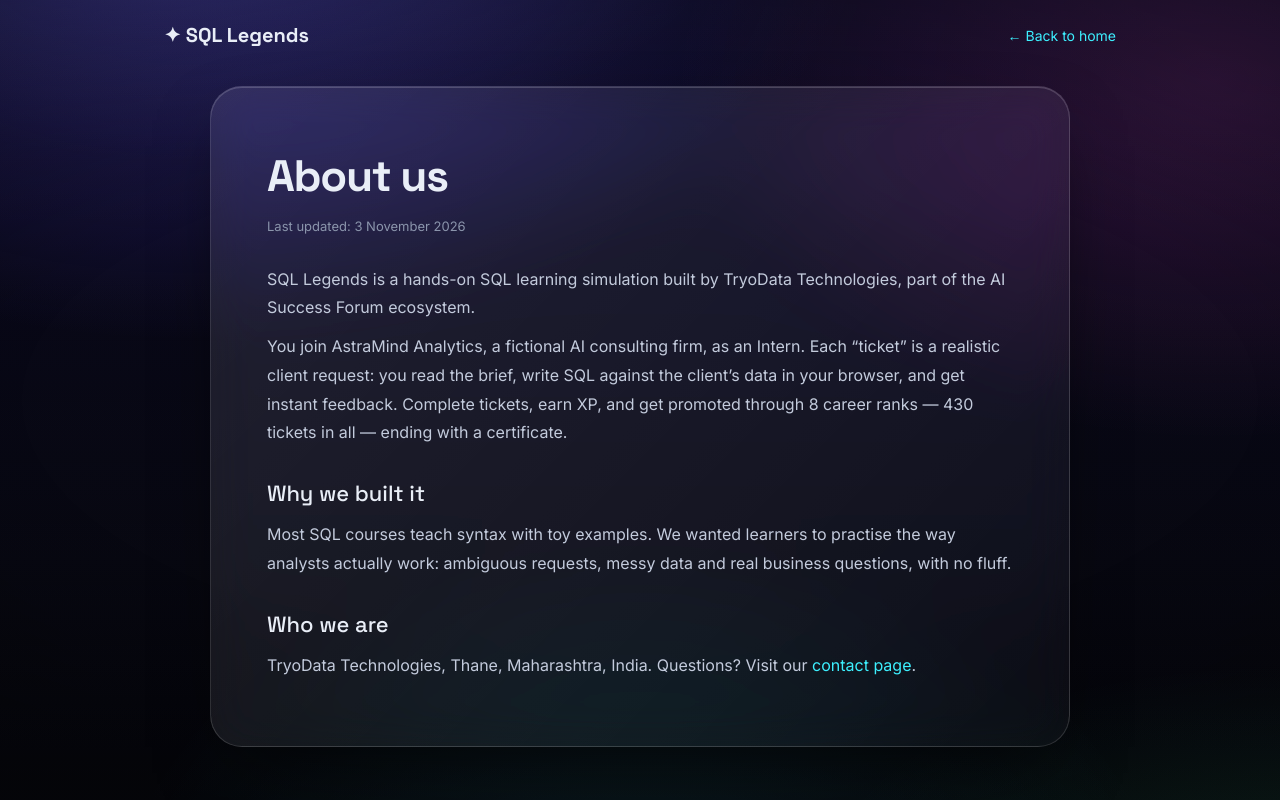
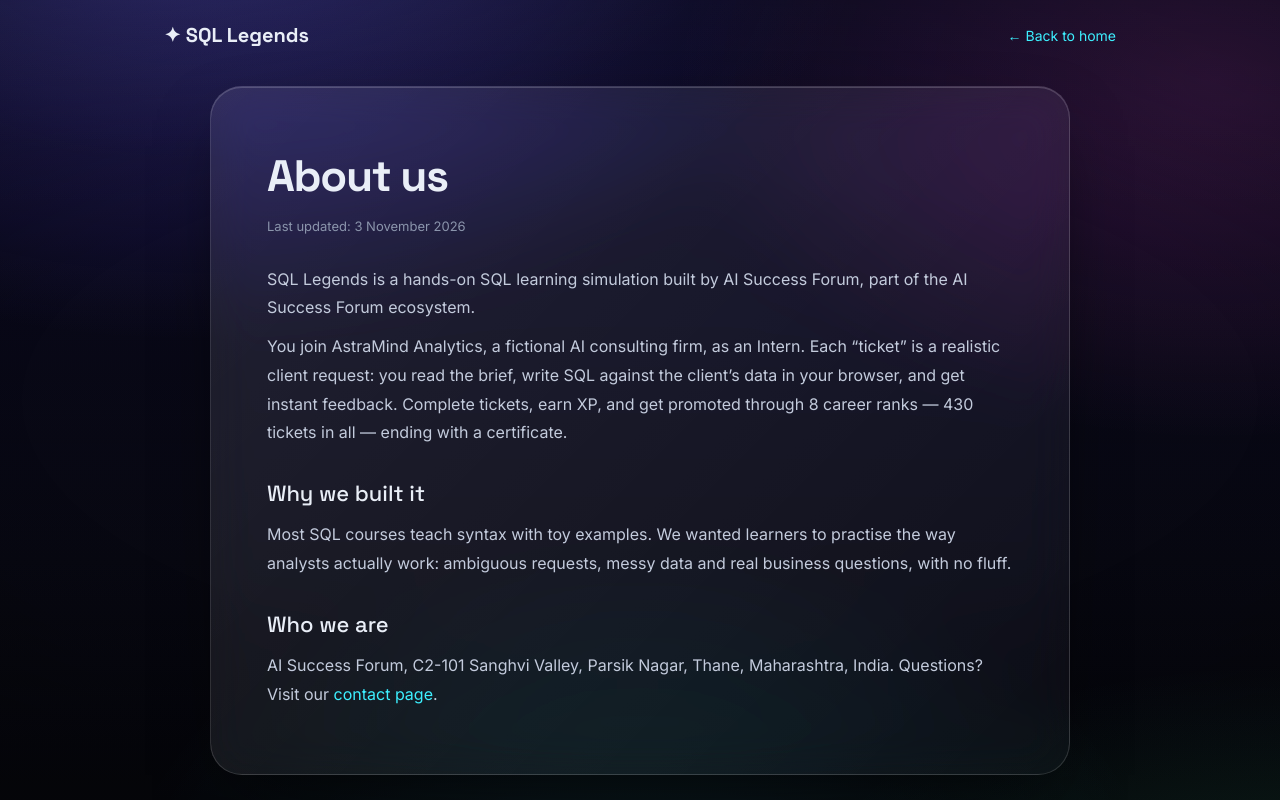
Before and after one commit to aisuccessforum/sql-legends, a Next.js app: page /about in a window 1280 px wide. Shown: the top 800 px of the page. Built offline with nearby package versions, Linux system fonts and the light colour scheme.

Commit message:
site update

```diff
--- a/content/site.ts
+++ b/content/site.ts
@@ -3,8 +3,8 @@ export const SITE = {
   product: "SQL Legends",
   brand: "AstraMind Analytics",
   domain: "sql.aisuccessforum.online",
-  seller: "TryoData Technologies",          // TODO: confirm legal seller name
-  sellerAddress: "Thane, Maharashtra, India", // TODO: full registered address
+  seller: "AI Success Forum",          // TODO: confirm legal seller name
+  sellerAddress: "C2-101 Sanghvi Valley, Parsik Nagar, Thane, Maharashtra, India", // TODO: full registered address
   phone: "+91 99201 45556",                  // TODO: real phone (Cashfree KYC needs a valid number)
   supportEmail: "support@aisuccessforum.online", // TODO: confirm
   priceInr: 999,                             // bundle for all paid ranks, no GST
```
